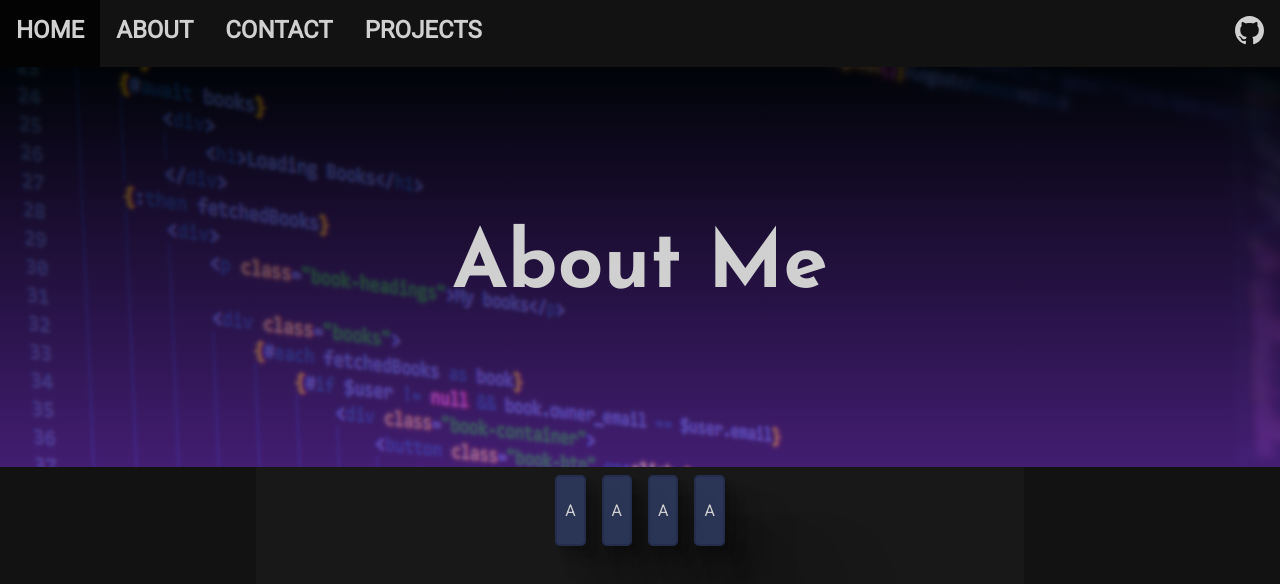
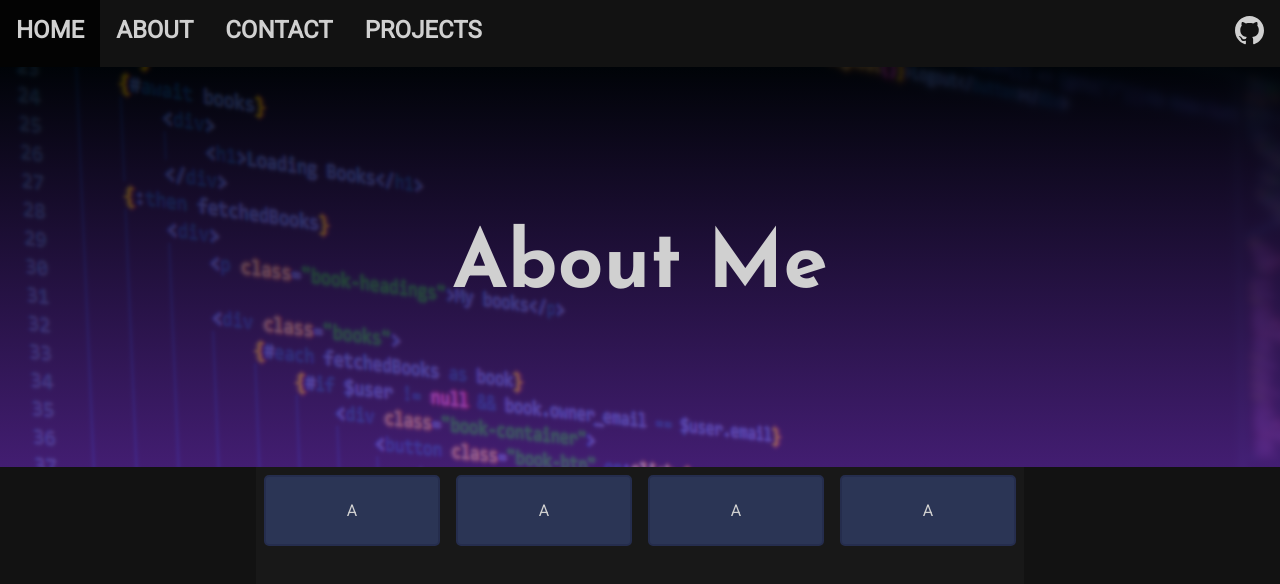
Before and after one commit to InvalidSE/InvalidSE-Web, a SvelteKit app: page /about in a window 1280 px wide. Shown: the top 584 px of the page. Built offline with nearby package versions, Linux system fonts and the light colour scheme.

Commit message:
fixing a trivial error

```diff
--- a/src/routes/about/+page.svelte
+++ b/src/routes/about/+page.svelte
@@ -66,6 +66,8 @@
         display: flex;
         flex-direction: row;
         flex-wrap: wrap;
+        width: 100%;
+
 
     }
     .about-box {
@@ -79,8 +81,6 @@
         background-color: rgba(48, 60, 101, 0.8);
         border-radius: 5px;
         flex-grow: 1;
-        box-shadow: 2.8px 2.8px 2.2px rgba(0, 0, 0, 0.059), 6.7px 6.7px 5.3px rgba(0, 0, 0, 0.085),
-            12.5px 12.5px 10px rgba(0, 0, 0, 0.105), 22.3px 22.3px 17.9px rgba(0, 0, 0, 0.125),
-            41.8px 41.8px 33.4px rgba(0, 0, 0, 0.151), 100px 100px 80px rgba(0, 0, 0, 0.21);
     }
+
 </style>
```
